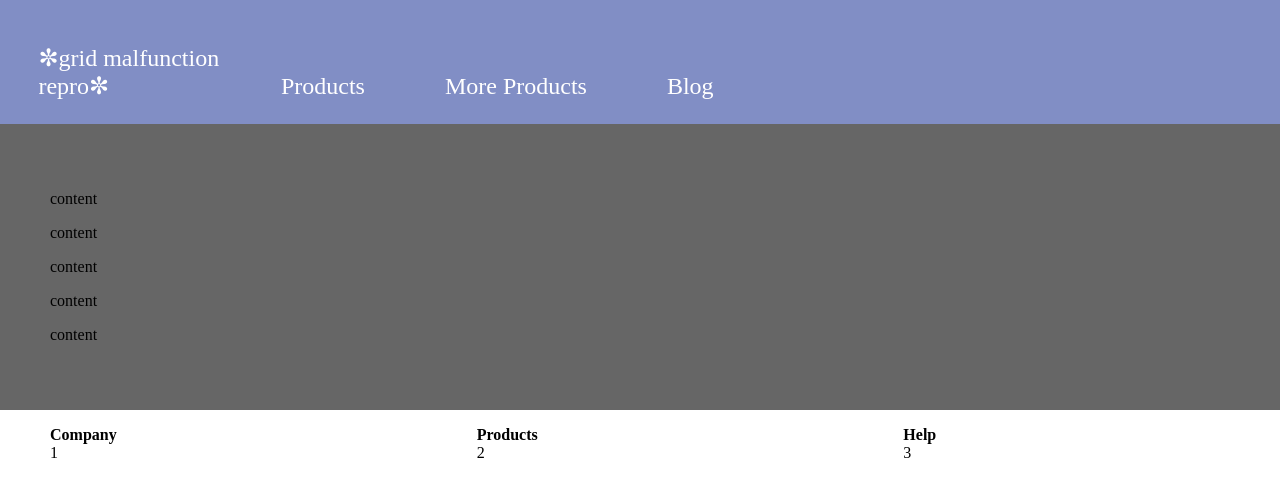
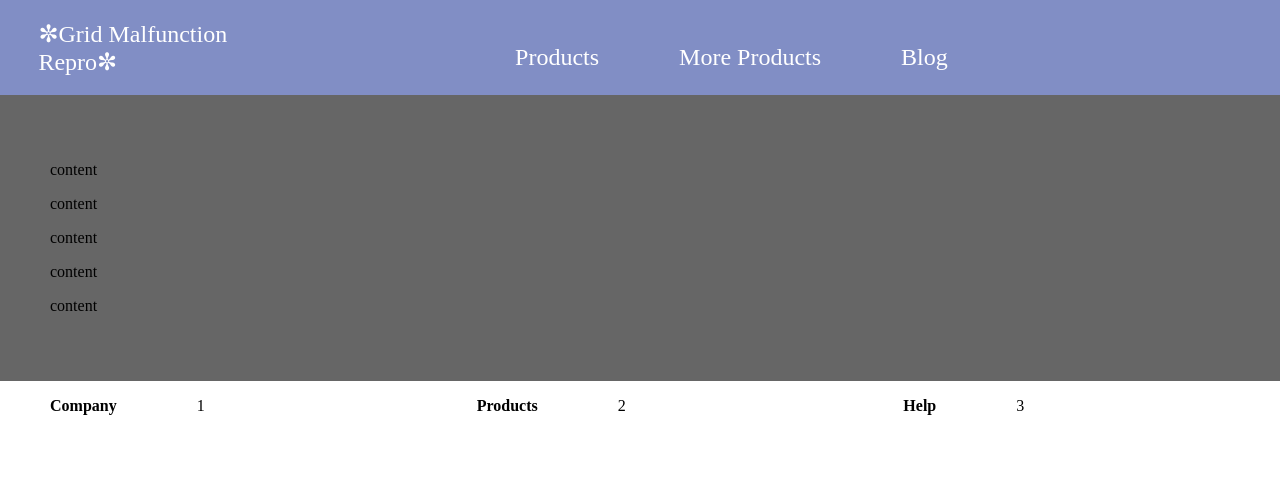
Before and after one commit to OwenMcDonnell/test-grid-gatsby, a Gatsby site: page / in a window 1280 px wide. Built offline with nearby package versions, Linux system fonts and the light colour scheme; Gatsby itself is replaced by a stand-in of ours.

Commit message:
simplify/remove unnecessary rules

```diff
--- a/src/components/header.js
+++ b/src/components/header.js
@@ -1,22 +1,24 @@
 
 import React from 'react'
 
-import { logo, header} from './header.module.css'
+import { logo, header, navList} from './header.module.css'
 
-const Header = ({ siteTitle }) => (
+const Header = (props) => (
 
   <div className={header}>
     <nav>
       <div className={logo}>
-          <p>&#10044;{siteTitle}&#10044;</p>
+          &#10044;{props.siteTitle}&#10044;
 
 
       </div>
-      <ul>
-        <li>Products</li>
-        <li>More Products</li>
-        <li>Blog</li>
-      </ul>
+      <div className={navList}>
+        <ul>
+          <li>Products</li>
+          <li>More Products</li>
+          <li>Blog</li>
+        </ul>
+      </div>
 
     </nav>
   </div>
--- a/src/components/header.module.css
+++ b/src/components/header.module.css
@@ -8,30 +8,26 @@
   }
 
   nav {
-    /* width: 100%; */
-    display: inline-block;
-    place-content: center;
-    place-items: center;
+    width: 100%;
+    display: flex;
+    place-items: left;
     color: white;
   }
 
   .logo {
-    width: 25%;
     display: inline-block;
   }
 
-
-
-  nav ul {
+  .navList {
+    width: 100%;
     place-items: center;
-    place-content: center;
-    /* padding-left: 150px; */
+    text-align: center;
     display: inline-block;
     list-style-type: none;
-    /* margin-right: 10rem; */
   }
 
-  nav ul li {
+  ul li {
     display: inline-block;
     margin-right: 5rem;
+    list-style-type: none;
   }
--- a/src/components/layout.js
+++ b/src/components/layout.js
@@ -8,7 +8,7 @@ const Layout = ({ children }) => (
 
 
       <div className={container}>
-        <Header siteTitle="grid malfunction repro"/>
+        <Header siteTitle="Grid Malfunction Repro"/>
 
         <main >
           <div className={pageBody}>
--- a/src/components/layout.module.css
+++ b/src/components/layout.module.css
@@ -1,9 +1,8 @@
 .container {
     padding: 0;
     min-height: 100%;
+    display: grid;
     grid-template-rows: auto 1fr auto;
-    display: grid;
-    /* flex-direction: column; */
 }
 
 body {
@@ -11,8 +10,6 @@ body {
 }
 
 .pageBody {
-    font-family: baskerville;
-    /* flex: 1; */
     padding: 50px;
     background-color: rgb(102, 102, 102);
 }
```
